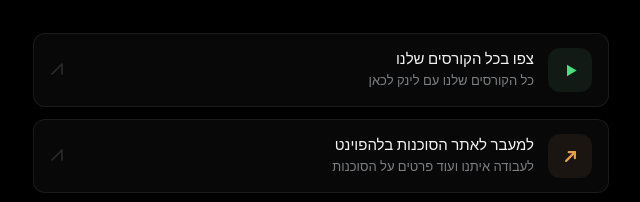
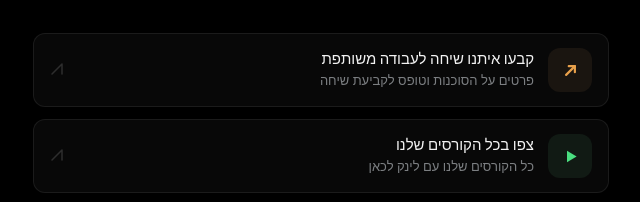
Before and after one commit to saar-rgb/saar-linkinbio, a plain HTML site: page index.html in a window 1280 px wide. Shown: the part 273-475 px from the top of the page, without its empty margins (319-959 px from the left). Drawn offline with Linux system fonts and the light colour scheme.

Commit message:
Agency card first, new heading: schedule a call to work together

```diff
--- a/index.html
+++ b/index.html
@@ -428,7 +428,21 @@ body {
   <div class="cards">
 
     <!-- Card 1: Courses -->
-    <a class="card anim-up d5" href="https://products.bellapoint.net/" target="_blank" rel="noopener">
+    <a class="card anim-up d5" href="https://www.bellapoint.net/" target="_blank" rel="noopener">
+      <div class="card__icon card__icon--agency">
+        <svg viewBox="0 0 24 24" fill="none"><path d="M7 17L17 7" stroke="#E8A04B" stroke-width="2.5" stroke-linecap="round"/><path d="M10 7H17V14" stroke="#E8A04B" stroke-width="2.5" stroke-linecap="round" stroke-linejoin="round"/></svg>
+      </div>
+      <div class="card__body">
+        <div class="card__title">קבעו איתנו שיחה לעבודה משותפת</div>
+        <div class="card__desc">פרטים על הסוכנות וטופס לקביעת שיחה</div>
+      </div>
+      <div class="card__arrow">
+        <svg width="14" height="14" fill="none"><path d="m2 12 10-10M12 2v10" stroke="#666" stroke-width="1.5" stroke-linecap="round"/></svg>
+      </div>
+    </a>
+
+    <!-- Card 3: Consultation -->
+    <a class="card anim-up d6" href="https://products.bellapoint.net/" target="_blank" rel="noopener">
       <div class="card__icon card__icon--courses">
         <svg viewBox="0 0 24 24" fill="none"><path d="M8 5.5V18.5L19 12L8 5.5Z" fill="#4ade80"/></svg>
       </div>
@@ -442,20 +456,6 @@ body {
     </a>
 
     <!-- Card 2: Agency -->
-    <a class="card anim-up d6" href="https://www.bellapoint.net/" target="_blank" rel="noopener">
-      <div class="card__icon card__icon--agency">
-        <svg viewBox="0 0 24 24" fill="none"><path d="M7 17L17 7" stroke="#E8A04B" stroke-width="2.5" stroke-linecap="round"/><path d="M10 7H17V14" stroke="#E8A04B" stroke-width="2.5" stroke-linecap="round" stroke-linejoin="round"/></svg>
-      </div>
-      <div class="card__body">
-        <div class="card__title">למעבר לאתר הסוכנות בלהפוינט</div>
-        <div class="card__desc">לעבודה איתנו ועוד פרטים על הסוכנות</div>
-      </div>
-      <div class="card__arrow">
-        <svg width="14" height="14" fill="none"><path d="m2 12 10-10M12 2v10" stroke="#666" stroke-width="1.5" stroke-linecap="round"/></svg>
-      </div>
-    </a>
-
-    <!-- Card 3: Consultation -->
     <a class="card anim-up d7" href="https://meshulam.co.il/purchase?b=ec7458f16708a0094358ba805d7363f0" target="_blank" rel="noopener">
       <div class="card__icon card__icon--consult">
         <svg viewBox="0 0 24 24" fill="none"><path d="M12 21C12 21 4 15.5 4 10C4 7 6.5 5 9 5C10.5 5 11.5 5.8 12 6.5C12.5 5.8 13.5 5 15 5C17.5 5 20 7 20 10C20 15.5 12 21 12 21Z" fill="#4BBFB0"/></svg>
```
